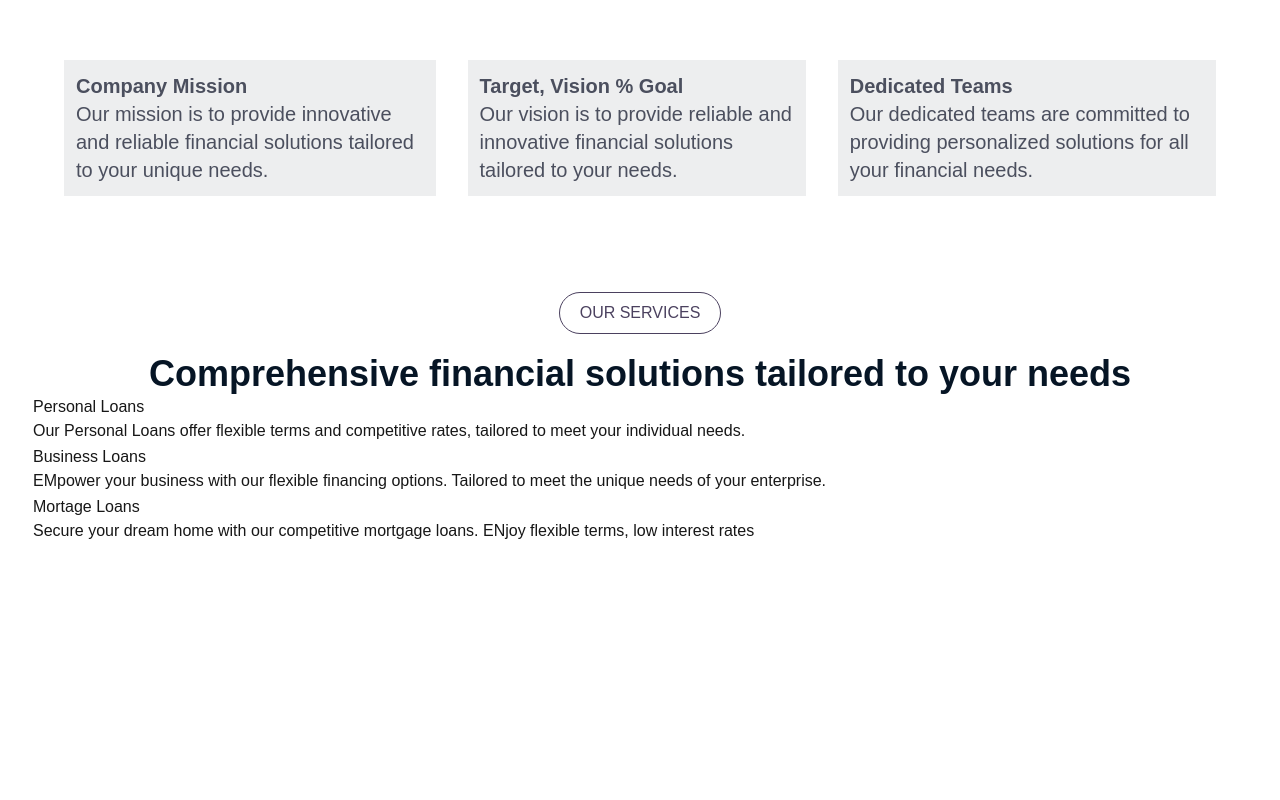
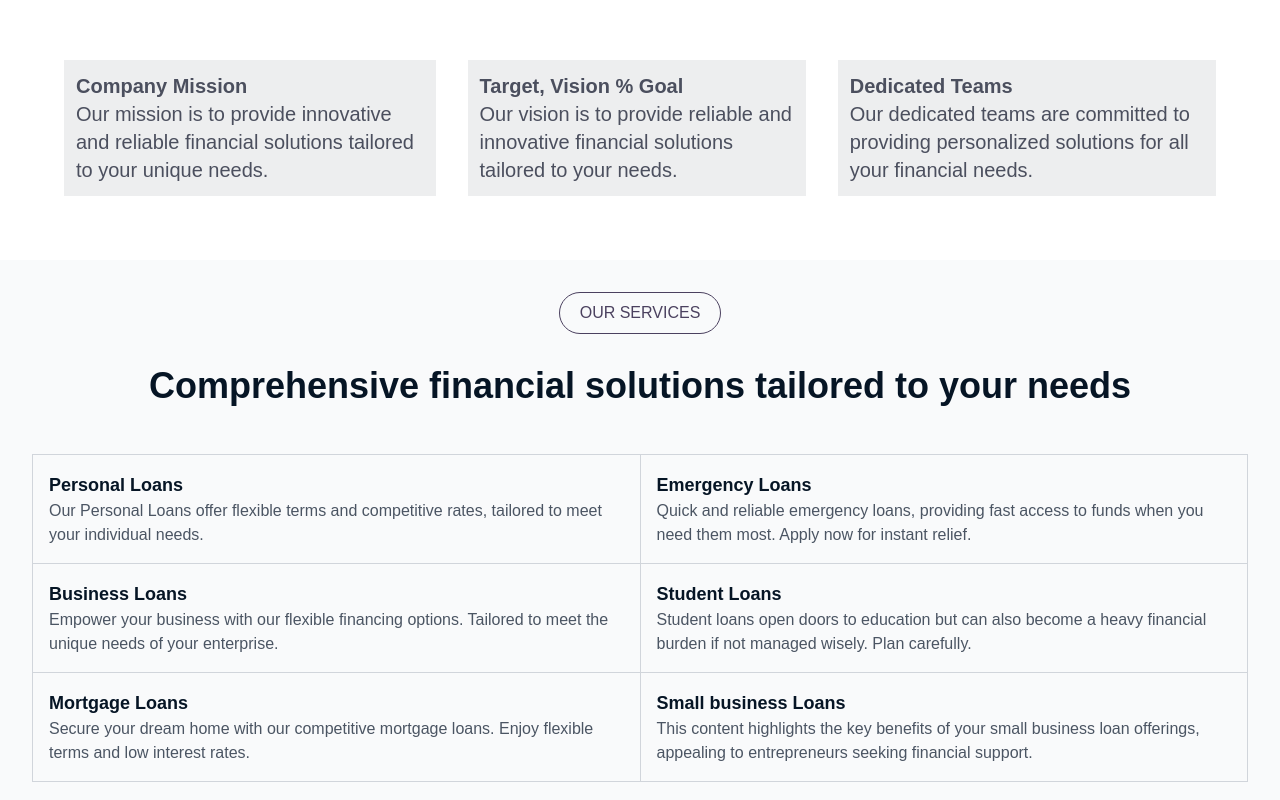
Before and after one commit to KOlivier2119/credora, a Next.js app: page / in a window 1280 px wide. Shown: the part 1612-2412 px from the top of the page. Before the commit the page ends 2188 px from the top, so only its background shows below. Built offline with nearby package versions, Linux system fonts and the light colour scheme.

Commit message:
Business components.

```diff
--- a/components/About.tsx
+++ b/components/About.tsx
@@ -1,7 +1,7 @@
 import React from "react";
 import Image from "next/image";
-import man from "../public/man.png";
-import discuss from "../public/discuss.png";
+import man from "/man.png";
+import discuss from "/discuss.png";
 
 const About = () => {
   return (
@@ -44,8 +44,10 @@ const About = () => {
           {/* First Image: Covers full width (2 columns) */}
           <div className="row-span-1 md:row-span-2">
             <Image
-              src={man}
+              src="/man.jpeg"
               alt="Man Image"
+              width={10}
+              height={10}
               // Reduced height
               className="rounded-lg object-contain w-full"
             />
@@ -53,8 +55,10 @@ const About = () => {
           {/* Second Row: Split into two parts */}
           <div>
             <Image
-              src={discuss}
+              src="/discuss.png"
               alt="Discussion Image"
+              height={10}
+              width={10}
               // Reduced height
               className="rounded-lg object-contain w-full md:w-auto h-full"
             />
--- /dev/null
+++ b/components/CredoraSection.tsx
@@ -0,0 +1,28 @@
+// components/CredoraSection.js
+
+export default function CredoraSection() {
+    return (
+      <div className="bg-white p-8 rounded-lg shadow-lg max-w-4xl mx-auto my-8">
+        <h1 className="text-3xl font-bold text-gray-800 mb-4">Our expertise is the key reason.</h1>
+        <p className="text-gray-600 mb-6">Up to $20,000 limit</p>
+        <div className="grid grid-cols-1 md:grid-cols-2 gap-8">
+          <div>
+            <h2 className="text-xl font-semibold text-gray-700 mb-4">Choose Credora for personalized loans,</h2>
+            <ul className="list-disc list-inside text-gray-600">
+              <li>Competitive rates</li>
+              <li>Quick approval</li>
+              <li>Expert guidance</li>
+              <li>Flexible repayment options</li>
+            </ul>
+          </div>
+          <div>
+            <h2 className="text-xl font-semibold text-gray-700 mb-4">Lowest bank fees</h2>
+            <p className="text-gray-600 mb-4">Benefit from our lowest bank fees, ensuring more savings and better financial management for your needs.</p>
+            <button className="bg-blue-600 text-white px-6 py-2 rounded-lg hover:bg-blue-700 transition duration-300">
+              Easy in 3 steps
+            </button>
+          </div>
+        </div>
+      </div>
+    );
+  }
--- /dev/null
+++ b/components/Faq.tsx
@@ -0,0 +1,11 @@
+import React from 'react'
+
+const Faq = () => {
+  return (
+    <div>
+
+    </div>
+  )
+}
+
+export default Faq
--- a/components/Navbar.tsx
+++ b/components/Navbar.tsx
@@ -1,12 +1,12 @@
 import React from 'react'
 import Image from 'next/image'
-import logo from '../public/logo.png'
+import logo from '/logo.png'
 
 const Navbar = () => {
   return (
     <div className='w-full bg-white flex justify-between p-6 font-semibold m-auto'>
       <div className='flex flex-row'>
-        <Image src={logo} alt='' className='h-8 w-8'/>
+        <Image src="/logo.png" alt='' className='h-8 w-8' width={10} height={10}/>
         <h1 className='text-[#4B4F5E]'>Credora</h1>
       </div>
       <div className='flex flex-col md:flex-row gap-6 text-[#4B4F5E]'>
--- a/components/Services.tsx
+++ b/components/Services.tsx
@@ -2,64 +2,78 @@ import React from "react";
 
 const Services = () => {
   return (
-    <div className="w-full p-8">
+    <div className="w-full p-8 bg-gray-50">
+      {/* Header Section */}
       <div className="flex justify-center w-full">
-        <button className="text-[#4B415F] border border-[#4B415F] rounded-full py-2 px-5 mb-5">
+        <button className="text-[#4B415F] border border-[#4B415F] rounded-full py-2 px-5 mb-8 hover:bg-[#4B415F] hover:text-white transition">
           OUR SERVICES
         </button>
       </div>
-      <div>
-        <h1 className="text-[#061525] font-bold text-4xl text-center">
+
+      {/* Title */}
+      <h1 className="text-[#061525] font-bold text-4xl text-center mb-12">
         Comprehensive financial solutions tailored to your needs
       </h1>
-        <table>
-          <tr>
-            <td>
+
+      {/* Table Section */}
+      <div className="overflow-x-auto">
+        <table className="w-full border-collapse border-spacing-4">
+          <tbody>
+            {/* Row 1 */}
+            <tr className="flex flex-wrap md:table-row">
+              <td className="md:w-1/2 p-4 border border-gray-300">
                 <div>
-                <h1>Personal Loans</h1>
-                <p>
-                  Our Personal Loans offer flexible terms and competitive rates,
-                  tailored to meet your individual needs.
+                  <h2 className="text-lg font-bold text-[#061525]">Personal Loans</h2>
+                  <p className="text-gray-600">
+                    Our Personal Loans offer flexible terms and competitive rates, tailored to meet your individual needs.
                   </p>
                 </div>
               </td>
-            <td>
+              <td className="md:w-1/2 p-4 border border-gray-300">
                 <div>
-                <h1></h1>
-                <p></p>
+                  <h2 className="text-lg font-bold text-[#061525]">Emergency Loans</h2>
+                  <p className="text-gray-600">Quick and reliable emergency loans, providing fast access to funds when you need them most. Apply now for instant relief.</p>
                 </div>
               </td>
             </tr>
-          <tr>
-            <td>
+
+            {/* Row 2 */}
+            <tr className="flex flex-wrap md:table-row">
+              <td className="md:w-1/2 p-4 border border-gray-300">
                 <div>
-                <h1>Business Loans</h1>
-                <p>
-                  EMpower your business with our flexible financing options.
-                  Tailored to meet the unique needs of your enterprise.
+                  <h2 className="text-lg font-bold text-[#061525]">Business Loans</h2>
+                  <p className="text-gray-600">
+                    Empower your business with our flexible financing options. Tailored to meet the unique needs of your enterprise.
                   </p>
                 </div>
               </td>
-            <td>
-              <h1></h1>
-              <p></p>
-            </td>
-          </tr>
-          <tr>
-            <td>
-              <h1>Mortage Loans</h1>
-              <p>
-                Secure your dream home with our competitive mortgage loans.
-                ENjoy flexible terms, low interest rates
-              </p>
-            </td>
-            <td>
+              <td className="md:w-1/2 p-4 border border-gray-300">
                 <div>
-                <h1></h1>
-                <p></p>
+                  <h2 className="text-lg font-bold text-[#061525]">Student Loans</h2>
+                  <p className="text-gray-600">Student loans open doors to education but can also become a heavy financial burden if not managed wisely. Plan carefully.</p>
                 </div>
               </td>
             </tr>
+
+            {/* Row 3 */}
+            <tr className="flex flex-wrap md:table-row">
+              <td className="md:w-1/2 p-4 border border-gray-300">
+                <div>
+                  <h2 className="text-lg font-bold text-[#061525]">Mortgage Loans</h2>
+                  <p className="text-gray-600">
+                    Secure your dream home with our competitive mortgage loans. Enjoy flexible terms and low interest rates.
+                  </p>
+                </div>
+              </td>
+              <td className="md:w-1/2 p-4 border border-gray-300">
+                <div>
+                  <h2 className="text-lg font-bold text-[#061525]">Small business Loans</h2>
+                  <p className="text-gray-600">This content highlights the key benefits of your small business loan offerings, appealing to entrepreneurs seeking financial support.
+                  </p>
+                </div>
+              </td>
+            </tr>
+          </tbody>
         </table>
       </div>
     </div>
--- /dev/null
+++ b/components/Testimonials.tsx
@@ -0,0 +1,11 @@
+import React from 'react'
+
+const Testimonials = () => {
+  return (
+    <div>
+
+    </div>
+  )
+}
+
+export default Testimonials
```
Also changed, not shown: components/BusinessLoansSection.tsx (added). Lines whose indentation alone changed are shown as unchanged.
